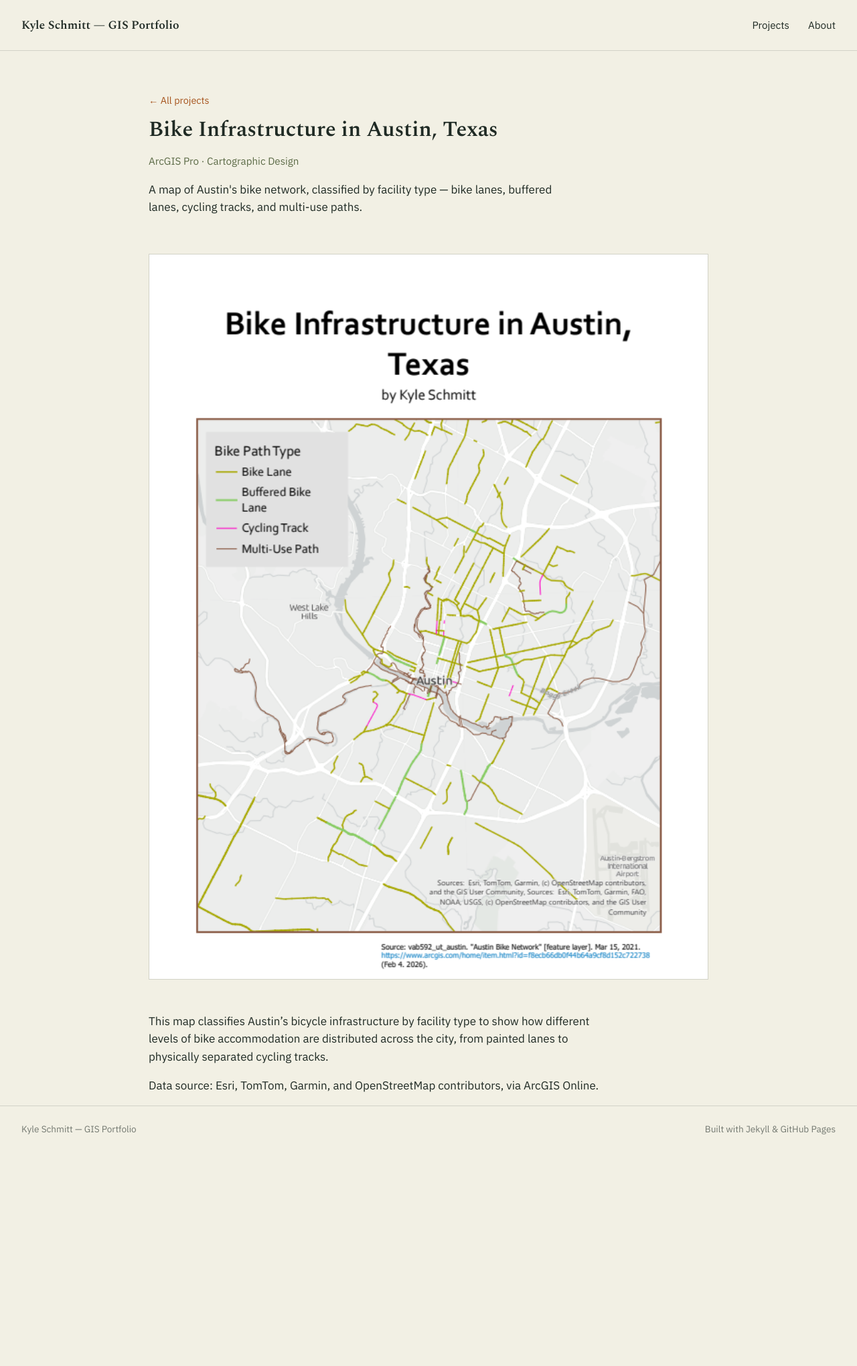
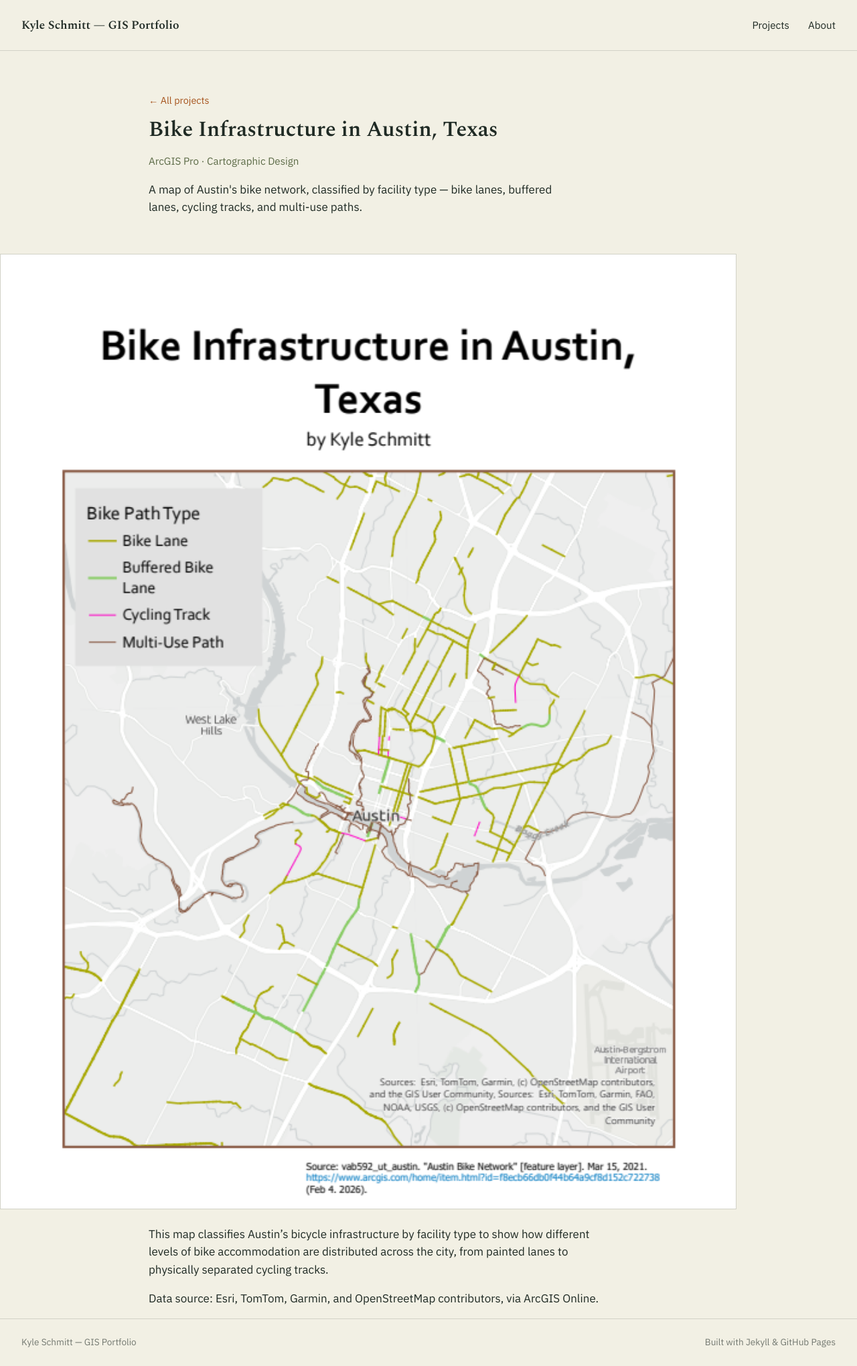
Before and after one commit to kschmitt0/kschmitt0.github.io, a Jekyll site: the page built from _projects/austin-bike-infrastructure.md, in a window 1280 px wide. Shown: the whole page at 67% size. Built offline with Jekyll 4.4.1, drawn with Linux system fonts in a browser that asks for light colours; before the commit the page ends 1721 px from its top, so only the background shows below that.

Commit message:
Make project hero images display larger

```diff
--- a/assets/css/style.css
+++ b/assets/css/style.css
@@ -104,9 +104,18 @@ main { max-width: 900px; margin: 0 auto; padding: 0 2rem; }
 .project .tools { color: var(--moss); font-size: 0.95rem; }
 .project .summary { max-width: 60ch; }
 .project-hero {
-  width: 100%;
+  width: 100vw;
+  max-width: 1100px;
+  margin: 1.5rem calc(50% - 50vw);
   border: 1px solid var(--line);
-  margin: 1.5rem 0;
+  display: block;
+}
+@media (max-width: 1100px) {
+  .project-hero {
+    width: 100%;
+    max-width: 100%;
+    margin: 1.5rem 0;
+  }
 }
 .project-body { max-width: 68ch; }
 .embed-wrap {
```
